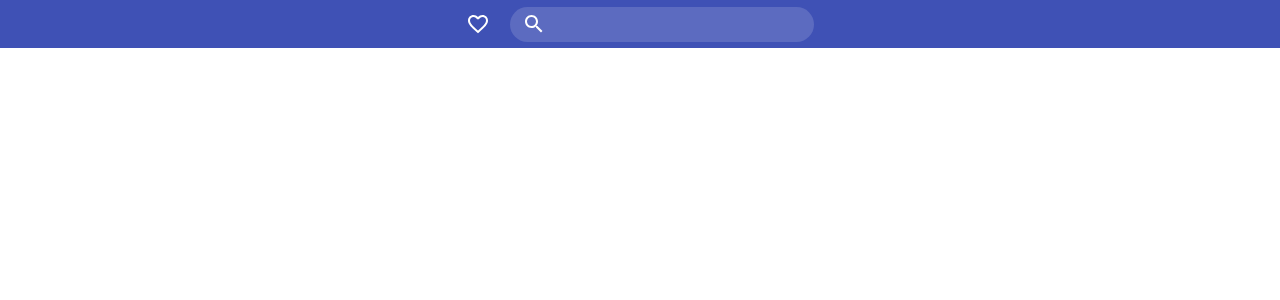
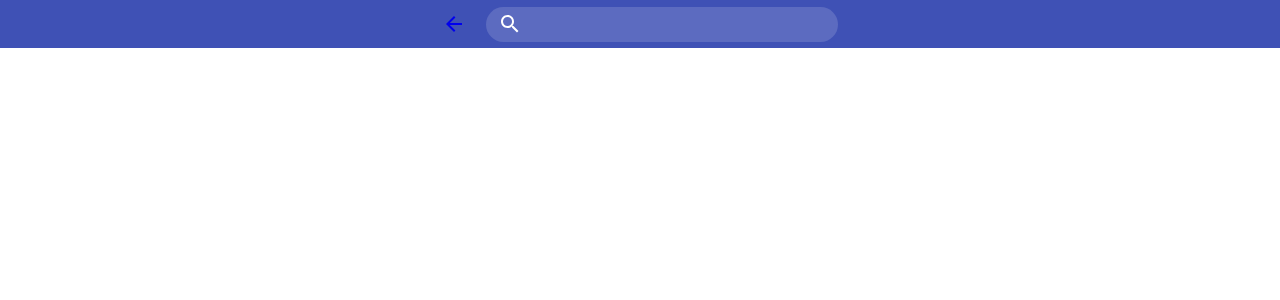
Before and after one commit to hariirawan/e-commerce-test, a React (Create React App) app: page /search in a window 1280 px wide. Shown: the top 300 px of the page. Built offline with nearby package versions, Linux system fonts and the light colour scheme.

Commit message:
Update component navbar

```diff
--- a/src/components/Navbar/Navbar.js
+++ b/src/components/Navbar/Navbar.js
@@ -1,4 +1,4 @@
-import React from "react";
+import React, { useRef, useEffect } from "react";
 import AppBar from "@material-ui/core/AppBar";
 import Container from "@material-ui/core/Container";
 import Toolbar from "@material-ui/core/Toolbar";
@@ -7,15 +7,53 @@ import FavoriteBorderIcon from "@material-ui/icons/FavoriteBorder";
 import SearchIcon from "@material-ui/icons/Search";
 import InputBase from "@material-ui/core/InputBase";
 import { useNavbarStyles } from "./Navbar.style";
+import { useHistory, useLocation, Link } from "react-router-dom";
+import ArrowBackOutlinedIcon from "@material-ui/icons/ArrowBackOutlined";
+import { useDispatch } from "react-redux";
+import { search_product } from "../../redux/actions/action-list-product/action-list-product";
 
-export default function Navbar() {
+export default function Navbar(props) {
   const classes = useNavbarStyles();
+  const history = useHistory();
+  const location = useLocation();
+  const inputSearch = useRef(null);
+  const dispatch = useDispatch();
 
+  useEffect(() => {
+    if (location.pathname === "/search") {
+      inputSearch.current.focus();
+    }
+  }, [location.pathname]);
+
+  const onChangeSearch = () => {
+    history.push("/search");
+  };
+
+  const handleSearch = () => {
+    const { value } = inputSearch.current;
+    if (value !== "") {
+      search_product(dispatch, true, inputSearch.current.value);
+    } else {
+      search_product(dispatch, false, inputSearch.current.value);
+    }
+  };
+
+  const renderIcon = () => {
+    if (location.pathname === "/search") {
       return (
-    <div className={classes.root}>
-      <AppBar position="fixed" elevation="0">
-        <Container maxWidth="xs">
-          <Toolbar variant="dense">
+        <Link to="/">
+          <IconButton
+            edge="start"
+            className={classes.menuButton}
+            color="inherit"
+            aria-label="menu"
+          >
+            <ArrowBackOutlinedIcon />
+          </IconButton>
+        </Link>
+      );
+    } else {
+      return (
         <IconButton
           edge="start"
           className={classes.menuButton}
@@ -24,6 +62,16 @@ export default function Navbar() {
         >
           <FavoriteBorderIcon />
         </IconButton>
+      );
+    }
+  };
+
+  return (
+    <div className={classes.root}>
+      <AppBar position="fixed" elevation={0}>
+        <Container disableGutters={true} maxWidth="xs">
+          <Toolbar variant="dense">
+            {renderIcon()}
             <div className={classes.search}>
               <div className={classes.searchIcon}>
                 <SearchIcon />
@@ -33,7 +81,10 @@ export default function Navbar() {
                   root: classes.inputRoot,
                   input: classes.inputInput
                 }}
+                inputRef={inputSearch}
                 inputProps={{ "aria-label": "" }}
+                onClick={onChangeSearch}
+                onChange={handleSearch}
               />
             </div>
           </Toolbar>
--- a/src/components/Navbar/Navbar.style.js
+++ b/src/components/Navbar/Navbar.style.js
@@ -26,17 +26,12 @@ export const useNavbarStyles = makeStyles(theme => ({
     justifyContent: "center"
   },
   inputRoot: {
-    color: "inherit"
+    color: "inherit",
+    width: "100%"
   },
   inputInput: {
     padding: theme.spacing(1, 1, 1, 5),
     transition: theme.transitions.create("width"),
-    width: "100%",
-    [theme.breakpoints.up("sm")]: {
-      width: 120,
-      "&:focus": {
-        width: 200
-      }
-    }
+    width: "100%"
   }
 }));
```
Lines whose indentation alone changed are shown as unchanged.
